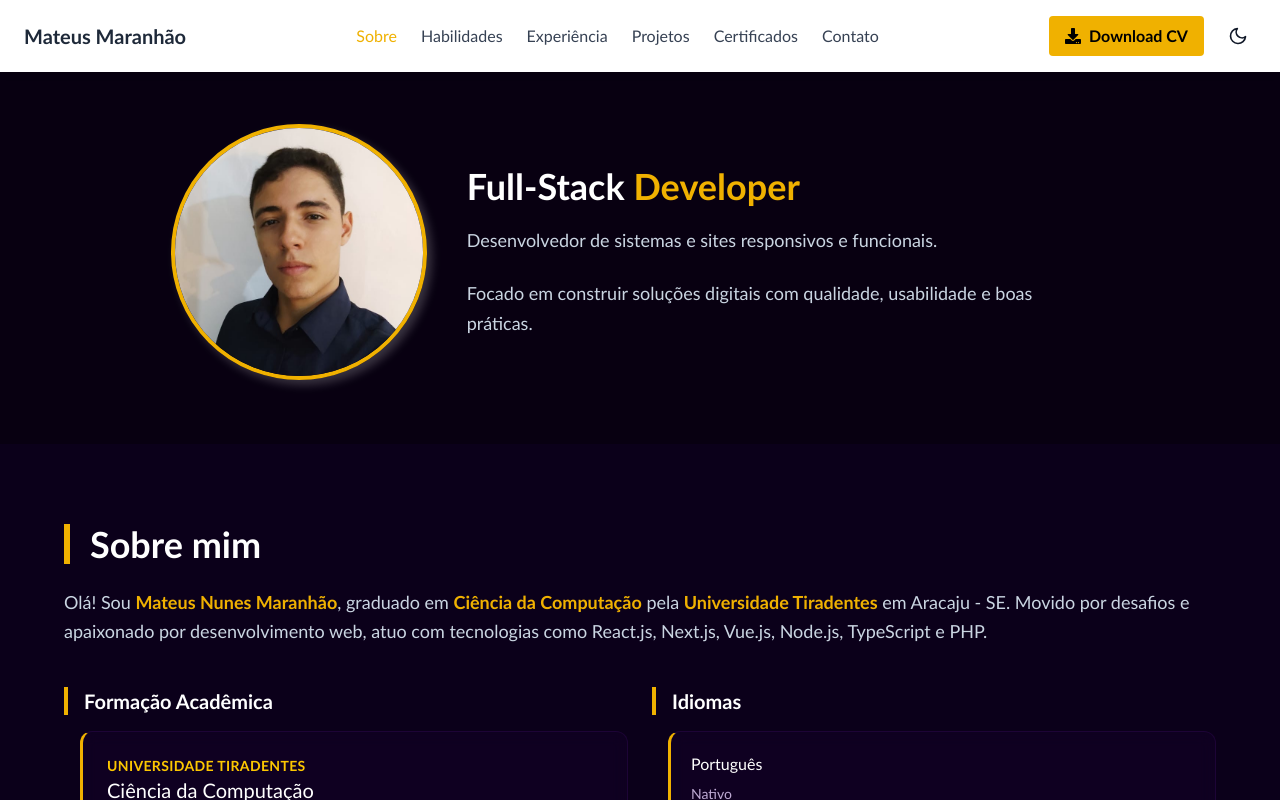
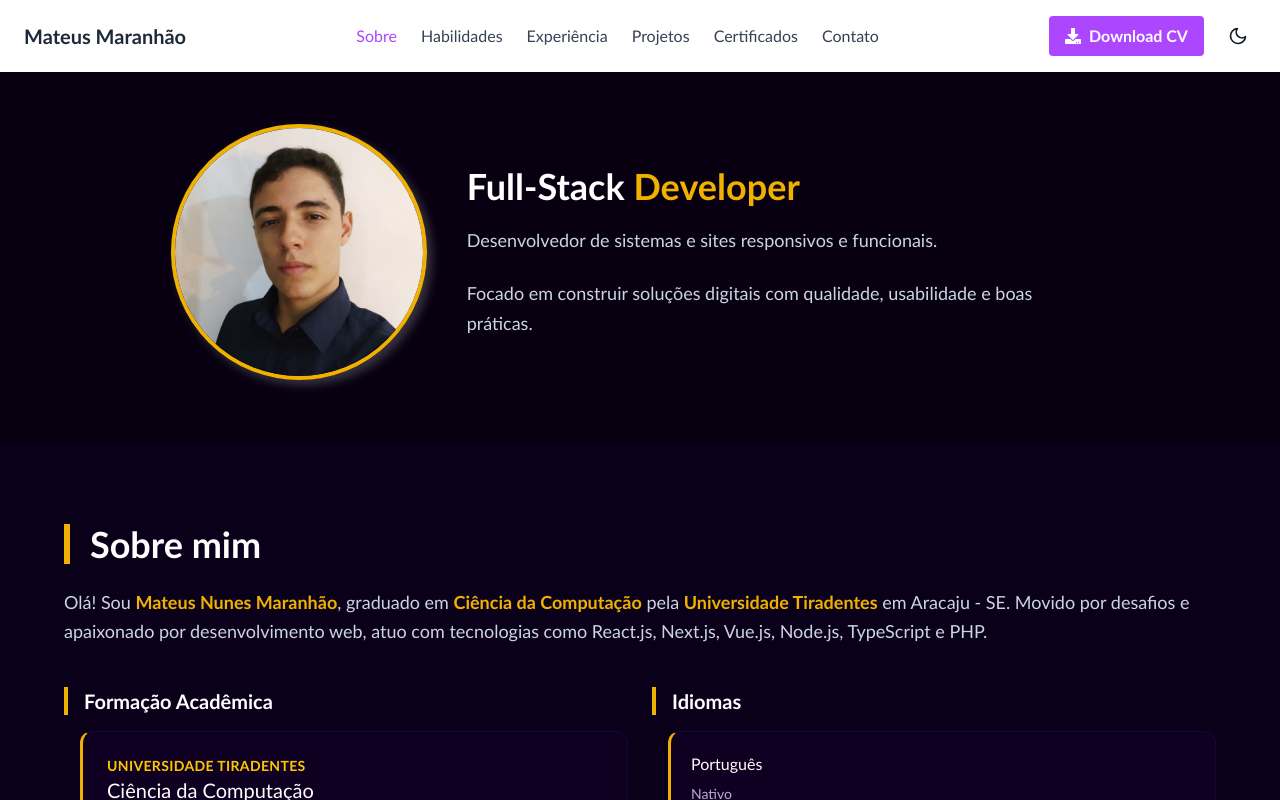
Before and after one commit to mateusmaranhao12/portfolio-v2, a Next.js app: page / in a window 1280 px wide. Shown: the top 800 px of the page. Built offline with nearby package versions, Linux system fonts and the light colour scheme.

Commit message:
update navbar light

```diff
--- a/src/components/Common/DownloadButton.tsx
+++ b/src/components/Common/DownloadButton.tsx
@@ -1,15 +1,20 @@
-'use client'
+"use client";
 import { motion } from "framer-motion";
-import { FaDownload } from "react-icons/fa"
+import { FaDownload } from "react-icons/fa";
+import { useTheme } from "../theme/theme";
 
 export default function DownloadCVButton() {
+  const { isDark, toggleTheme } = useTheme();
+
+  if (isDark === null) return null;
+
   return (
     <motion.a
       href="/curriculo_mateus_maranhao.pdf"
       download
-            className="inline-flex items-center px-4 py-2 bg-yellow-500 text-black rounded hover:bg-yellow-400 transition-all font-semibold"
-            initial={{ opacity: 0}}
-            whileInView={{ opacity: 1}}
+      className={`inline-flex items-center px-4 py-2 ${isDark ? "bg-yellow-500 text-black hover:bg-yellow-400" : "bg-purple-500 text-white hover:bg-purple-400"} rounded transition-all font-semibold`}
+      initial={{ opacity: 0 }}
+      whileInView={{ opacity: 1 }}
       viewport={{ once: true, amount: 0.3 }}
       transition={{ duration: 0.8, ease: "easeInOut" }}
     >
--- a/src/components/Header/Navbar.tsx
+++ b/src/components/Header/Navbar.tsx
@@ -104,10 +104,10 @@ export default function Navbar() {
                 onClick={(e) => handleSmoothScroll(e, item.href)}
                 className={`relative font-medium transition-colors duration-200 ${
                   activeSection === item.href
-                    ? "text-yellow-500 cursor-text"
+                    ? dark ? "text-yellow-500 cursor-text" : "text-purple-500 cursor-text"
                     : dark
                       ? "text-gray-300 hover:text-yellow-300"
-                      : "text-gray-700 hover:text-yellow-500"
+                      : "text-gray-700 hover:text-purple-500"
                 }`}
               >
                 {item.label}
@@ -147,7 +147,7 @@ export default function Navbar() {
                   href={`#${item.href}`}
                   onClick={() => setIsOpen(false)}
                   className={`relative font-medium transition-colors duration-200 ${
-                    dark ? "text-gray-300 hover:text-yellow-300" : "text-gray-700 hover:text-yellow-500"
+                    dark ? "text-gray-300 hover:text-yellow-300" : "text-gray-700 hover:text-purple-500"
                   }`}
                 >
                   {item.label}
```
Lines whose indentation alone changed are shown as unchanged.
